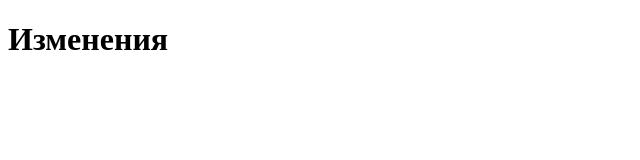
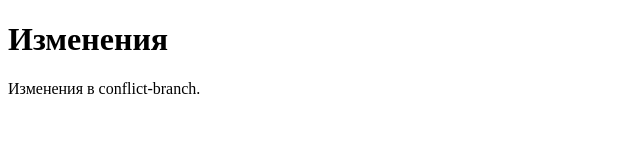
Before and after one commit to AdrianDmitruk/gittask, a plain HTML site: page index.html in a window 1280 px wide. Shown: the whole page, without its empty margins (0-640 px from the left). Drawn offline with Linux system fonts and the light colour scheme.

Commit message:
add_conflict-branch

```diff
--- a/index.html
+++ b/index.html
@@ -7,5 +7,6 @@
   </head>
   <body>
     <h1>Изменения</h1>
+    <p>Изменения в conflict-branch.</p>
   </body>
 </html>
```
